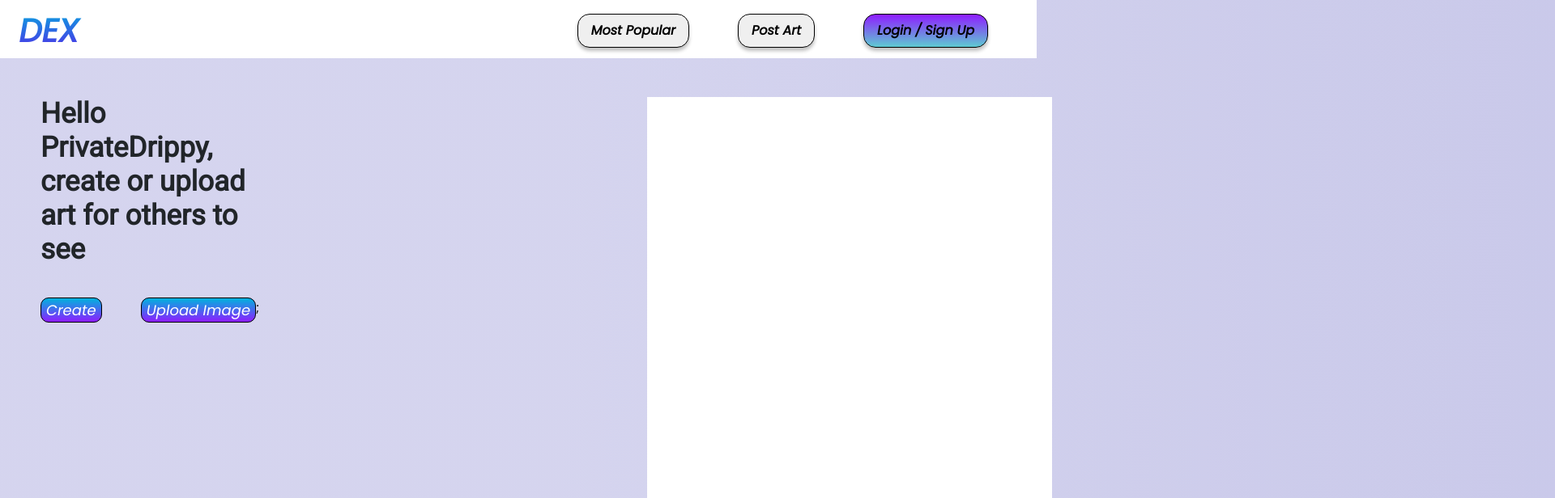
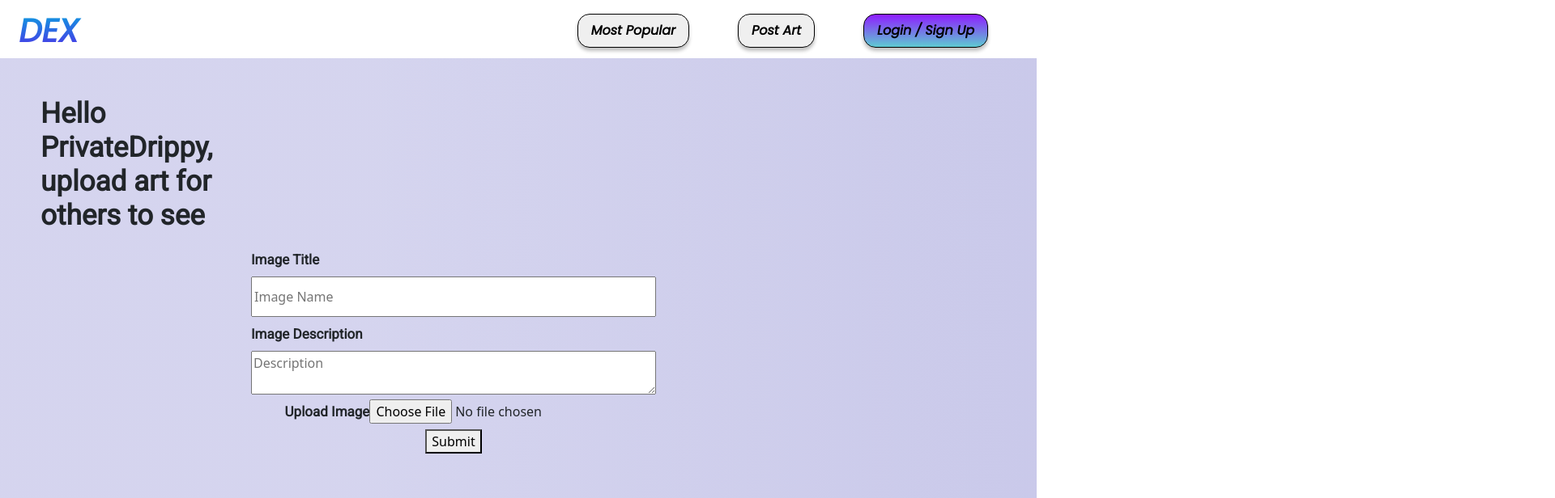
Before and after one commit to 809-code-bros/dex, a React (Vite) app in the folder dex/: page /PostPage in a window 1280 px wide. Shown: the top 616 px of the page at 81% size, 1920 px wide, since content can reach past the window. Built offline with nearby package versions, Linux system fonts and the light colour scheme.

Commit message:
PostPage-fix

```diff
--- a/dex/src/Components/PostArt/PostPage.scss
+++ b/dex/src/Components/PostArt/PostPage.scss
@@ -1,6 +1,6 @@
 .PostPage-window {
-  height: 1008px;
-  width: 1920px;
+width: 100vw;
+height: 100vh;
   background: linear-gradient(
       0deg,
       rgba(173, 173, 173, 0.2),
@@ -16,13 +16,14 @@
 }
 
 .userPost-text {
-  height: 273px;
-  width: 399px;
+
   margin-top: 120px;
   flex-direction: row;
+  width: px;
+  height: 160px;
 
   h1 {
-    width: 300px;
+
     text-align: left;
     margin-left: 50px;
     font-family: "Roboto", sans-serif;
@@ -31,35 +32,63 @@
   }
 }
 
-.post-buttons {
+.post-forms {
   display: flex;
-  flex-direction: row;
-  align-items: flex-start;
-  padding: 8px 16px;
-  position: absolute;
-  width: 400px;
-  height: 52px;
-  left: -14px;
-  top: 360px;
+  margin-right: 500px;
 
-  button {
-    margin-left: 48px;
-    color: white;
-    font-family: "Poppins", sans-serif;
-    font-style: italic;
-    font-size: 18px;
-    background: linear-gradient(180deg, #00b3de 0%, rgba(0, 231, 245, 0) 100%),
-      #8e1dff;
-    border: 1px solid #000000;
-    box-sizing: border-box;
-    border-radius: 10px;
+  width:470px;
+  height:234px;
+  margin-top: 300px;
+
+
+  label  {
+    font-family: "Roboto", sans-serif;
+    font-weight: 700;
+    line-height: 42.19px;
+    font-size: 17px;
+
   }
+
 }
 
-.photo-insert {
-  width: 500px;
-  height: 640px;
-  margin-top: 120px;
-  background-color: white;
-  margin-left: 400px;
+.imageTitle-sec {
+  display:flex;
+  flex-direction: column;
+
+  label {
+    display: flex;
+    flex-direction: start;
+  }
+  input {
+    width: 500px;
+    height: 50px;
+  }
+
+
 }
+
+.imageDesc-sec {
+  display:flex;
+  flex-direction: column;
+
+
+
+  label {
+    display: flex;
+    flex-direction: start;
+
+  }
+  input {
+    width: 500px;
+    height: 50px;
+  }
+
+}
+
+// .photo-insert {
+//   width: 500px;
+//   height: 640px;
+//   margin-top: 120px;
+//   background-color: white;
+//   margin-left: 400px;
+// }
--- a/dex/src/Components/PostArt/PostPage.tsx
+++ b/dex/src/Components/PostArt/PostPage.tsx
@@ -4,16 +4,30 @@ const PostPage = () => {
   return (
     <div className="PostPage-window d-flex">
       <div className="userPost-text d-flex">
-        <h1>Hello PrivateDrippy, create or upload art for others to see</h1>
+        <h1>Hello PrivateDrippy, upload art for others to see</h1>
       </div>
-      <div className="post-buttons">
-        <button>Create</button>
-        <button>Upload Image</button>
-        ;
+      <div className="post-forms">
+        <form action="">
+          <div className="imageTitle-sec">
+            <label>Image Title</label>
+            <input type="text" placeholder="Image Name" />
+          </div>
+          <div className="imageDesc-sec">
+            <label>Image Description</label>
+            <textarea placeholder="Description"></textarea>
+          </div>
+          <div className="uploadImage-sec">
+            <label>Upload Image</label>
+            <input type="file" id="image" name="image" value="" required />
+          </div>
+          <div>
+            <button type="submit">Submit</button>
+          </div>
+        </form>
       </div>
-      <div className="photo-insert">
+      {/* <div className="photo-insert">
 
-      </div>
+      </div> */}
     </div>
   );
 };
```
Also changed, not shown: 2 other files (tests, documents, lock files or other folders).
